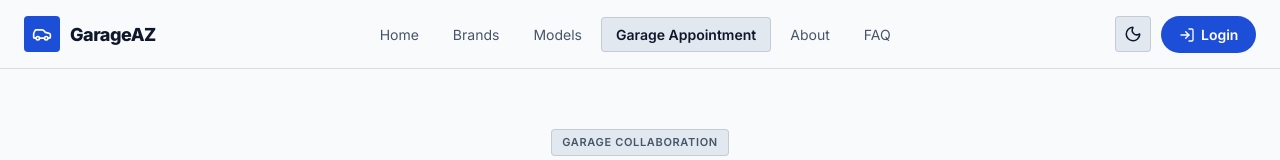
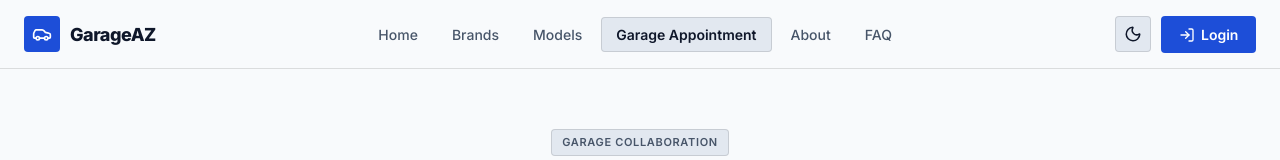
Before and after one commit to tanishhhk/Car-Modifier, a Next.js app: page /test-drive in a window 1280 px wide. Shown: the top 160 px of the page. Built offline with nearby package versions, Linux system fonts and the light colour scheme.

Commit message:
Add smooth hover animations to navbar navigation links and action buttons

```diff
--- a/app/globals.css
+++ b/app/globals.css
@@ -174,6 +174,34 @@ input:focus, select:focus, textarea:focus {
   transform: translateY(0);
 }
 
+.nav-link {
+  color: var(--text-muted);
+  text-decoration: none;
+  font-size: 14px;
+  font-weight: 500;
+  padding: 6px 14px;
+  border-radius: 4px;
+  background: transparent;
+  border: 1px solid transparent;
+  transition: transform 0.2s cubic-bezier(0.2, 0, 0, 1), background-color 0.2s ease, border-color 0.2s ease, color 0.2s ease;
+  display: block;
+}
+.nav-link:hover {
+  color: var(--text-primary);
+  background: var(--bg-surface);
+  border-color: var(--border);
+  transform: translateY(-2px);
+}
+.nav-link:active {
+  transform: translateY(0);
+}
+.nav-link.active {
+  color: var(--text-primary);
+  font-weight: 600;
+  background: var(--bg-surface);
+  border-color: var(--border);
+}
+
 .icon-btn-hover {
   transition: transform 0.2s cubic-bezier(0.2, 0, 0, 1), background-color 0.2s ease, border-color 0.2s ease;
   will-change: transform;
--- a/components/Navbar.tsx
+++ b/components/Navbar.tsx
@@ -90,18 +90,10 @@ export default function Navbar() {
             const active = pathname === link.href;
             return (
               <li key={link.href}>
-                <Link href={link.href} style={{
-                  color: active ? 'var(--text-primary)' : 'var(--text-muted)',
-                  textDecoration: 'none',
-                  fontSize: '14px',
-                  fontWeight: active ? 600 : 400,
-                  padding: '6px 14px',
-                  borderRadius: '4px',
-                  background: active ? 'var(--bg-surface)' : 'transparent',
-                  border: active ? '1px solid var(--border)' : '1px solid transparent',
-                  transition: 'all 0.2s ease',
-                  display: 'block',
-                }}>
+                <Link
+                  href={link.href}
+                  className={`nav-link ${active ? 'active' : ''}`}
+                >
                   {link.label}
                 </Link>
               </li>
@@ -132,11 +124,11 @@ export default function Navbar() {
           </button>
 
           {isLoggedIn ? (
-            <button onClick={handleLogout} className="btn-ghost" style={{ padding: '8px 16px', fontSize: '14px', borderRadius: '9999px', display: 'flex', alignItems: 'center', gap: '6px' }}>
+            <button onClick={handleLogout} className="btn-ghost" style={{ padding: '8px 16px', fontSize: '14px', borderRadius: '4px', display: 'flex', alignItems: 'center', gap: '6px' }}>
               <LogOut size={16} /> Logout
             </button>
           ) : (
-            <Link href="/login" className="btn-primary" style={{ padding: '8px 18px', fontSize: '14px', textDecoration: 'none', borderRadius: '9999px', display: 'inline-flex', alignItems: 'center', gap: '6px' }}>
+            <Link href="/login" className="btn-primary" style={{ padding: '8px 18px', fontSize: '14px', textDecoration: 'none', borderRadius: '4px', display: 'inline-flex', alignItems: 'center', gap: '6px' }}>
               <LogIn size={16} /> Login
             </Link>
           )}
@@ -144,8 +136,8 @@ export default function Navbar() {
           {/* Hamburger */}
           <button
             onClick={() => setIsOpen(!isOpen)}
-            style={{ width: 36, height: 36, borderRadius: '50%', background: 'none', border: '1px solid var(--border)', color: 'var(--text-primary)', cursor: 'pointer', display: 'none', alignItems: 'center', justifyContent: 'center' }}
-            className="show-mobile"
+            className="icon-btn-hover show-mobile"
+            style={{ width: 36, height: 36, borderRadius: '4px', background: 'var(--bg-surface)', border: '1px solid var(--border)', color: 'var(--text-primary)', cursor: 'pointer', display: 'none', alignItems: 'center', justifyContent: 'center' }}
           >
             {isOpen ? <X size={20} /> : <Menu size={20} />}
           </button>
```
